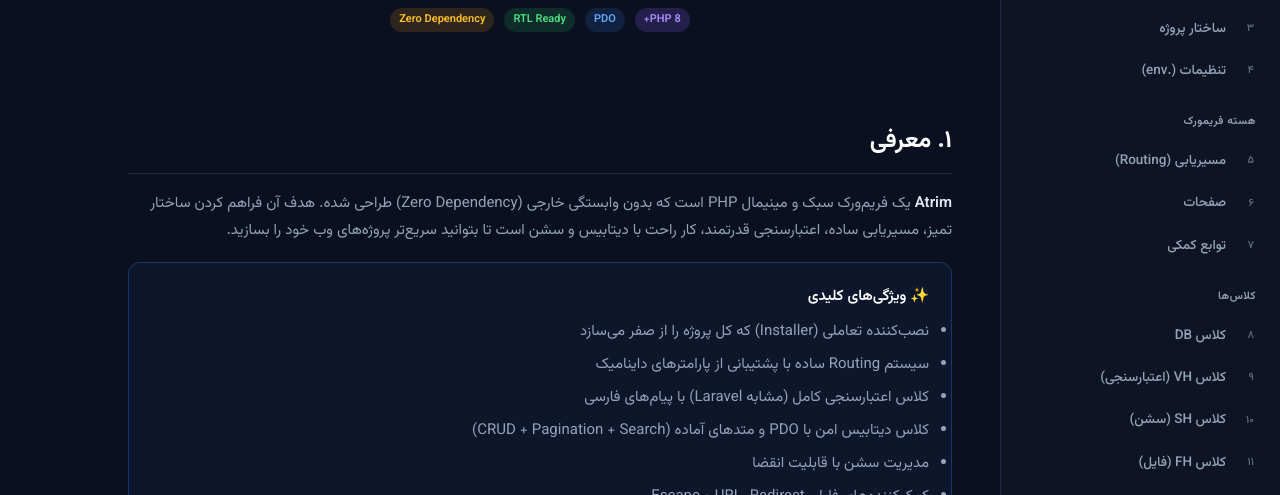
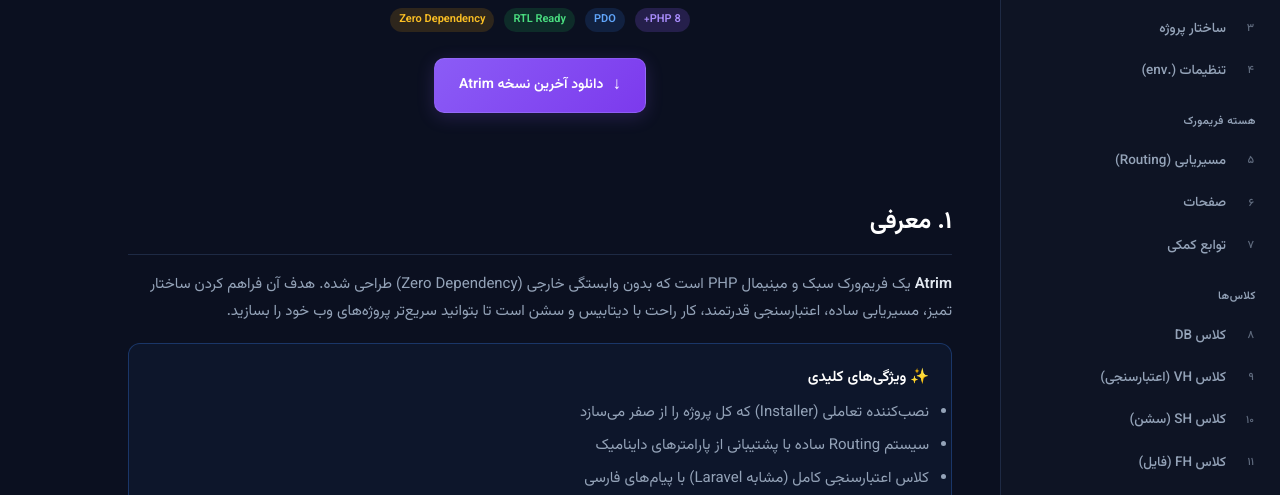
Before and after one commit to matri84/Atrim, a plain HTML site: page index.html in a window 1280 px wide. Shown: the part 242-737 px from the top of the page. Drawn offline with Linux system fonts and the light colour scheme.

Commit message:
Update index.html

```diff
--- a/index.html
+++ b/index.html
@@ -406,6 +406,44 @@
             flex-wrap: wrap;
         }
 
+
+/* Download Button */
+.hero-actions {
+    display: flex;
+    justify-content: center;
+    gap: 12px;
+    margin-top: 26px;
+    flex-wrap: wrap;
+}
+
+.download-btn {
+    display: inline-flex;
+    align-items: center;
+    justify-content: center;
+    gap: 9px;
+    padding: 11px 24px;
+    background: linear-gradient(135deg, #8b5cf6, #7c3aed);
+    color: #fff;
+    text-decoration: none;
+    border: 1px solid rgba(167, 139, 250, .35);
+    border-radius: 10px;
+    font-family: inherit;
+    font-size: 14px;
+    font-weight: 600;
+    transition: all .25s ease;
+    box-shadow: 0 4px 18px rgba(139, 92, 246, .2);
+}
+
+.download-btn:hover {
+    transform: translateY(-3px);
+    background: linear-gradient(135deg, #a78bfa, #8b5cf6);
+    box-shadow: 0 8px 25px rgba(139, 92, 246, .35);
+    color: #fff;
+}
+
+.download-btn .icon {
+    font-size: 17px;
+}
         /* Tree */
         .tree {
             font-family: 'JetBrains Mono', monospace;
@@ -560,6 +598,18 @@
                 <span class="badge badge-success">RTL Ready</span>
                 <span class="badge badge-warning">Zero Dependency</span>
             </div>
+
+<div class="hero-actions">
+    <a
+        href="https://github.com/matri84/Atrim/releases/latest"
+        class="download-btn"
+        target="_blank"
+        rel="noopener noreferrer"
+    >
+        <span class="icon">↓</span>
+        دانلود آخرین نسخه Atrim
+    </a>
+</div>
         </section>
 
         <!-- Intro -->
```
